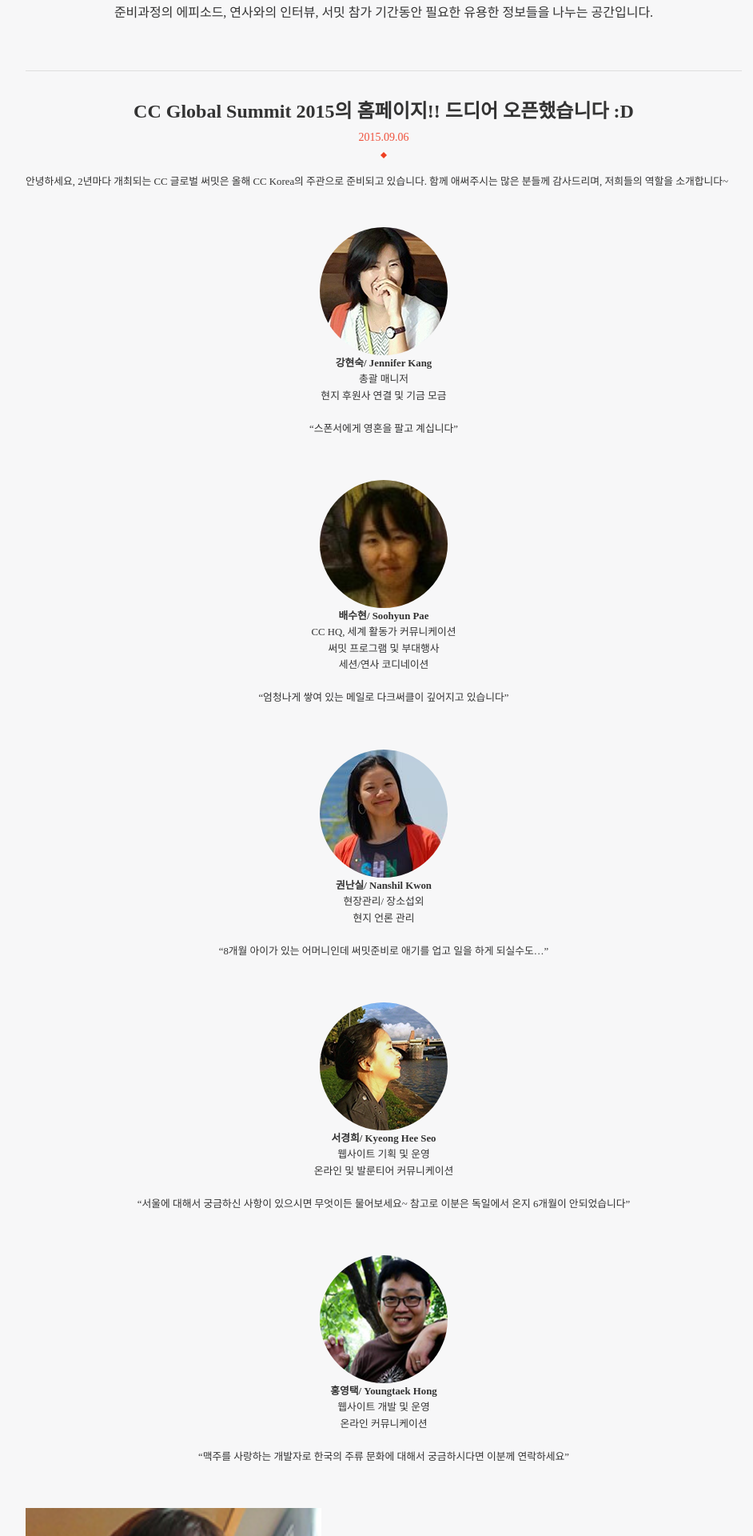
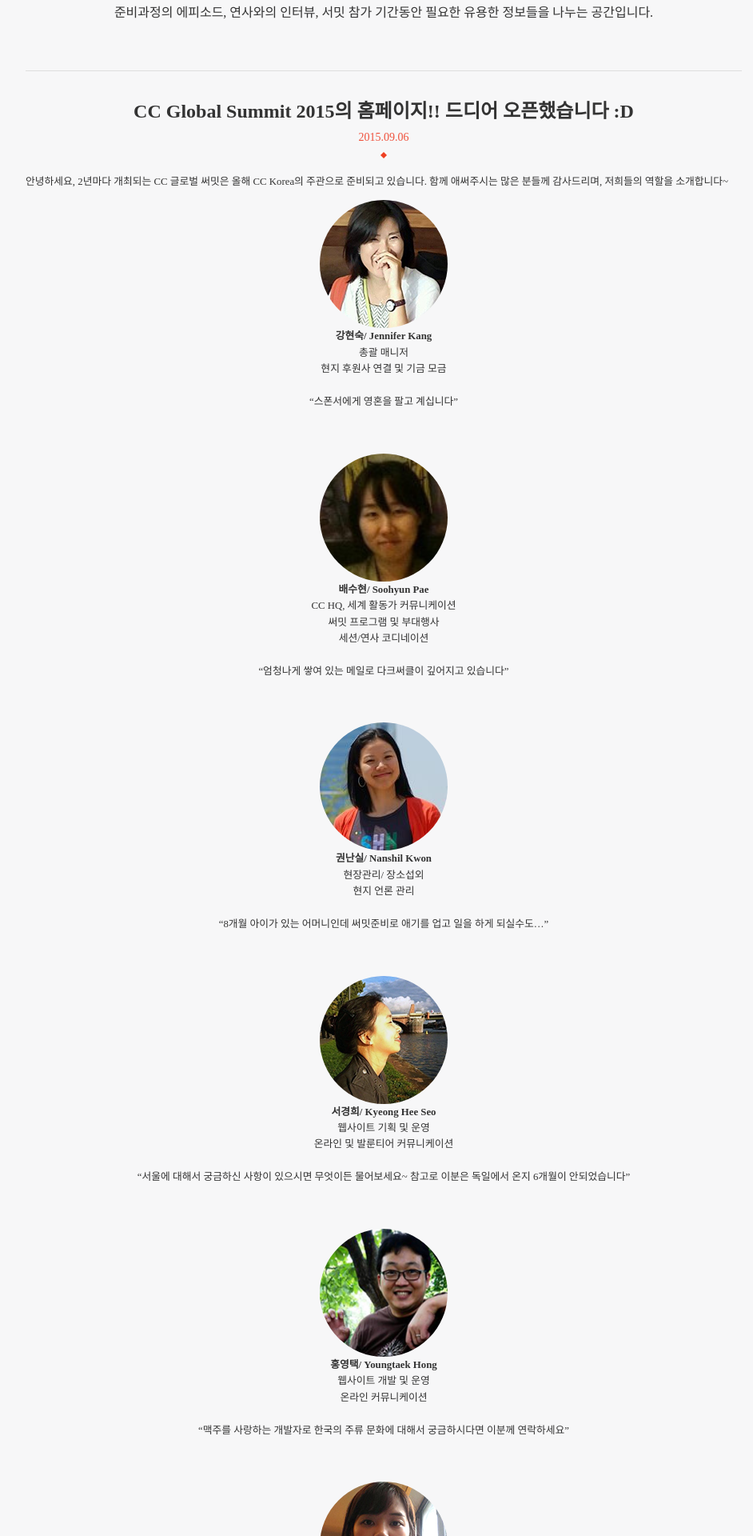
Before and after one commit to creativecommonskorea/2015-global-summit, a Jekyll site: the page built from _posts/2015-09-06-CC-Global-Summit-2015의-홈페이지-드디어-오픈했습니다!.markdown, in a window 1280 px wide. Shown: the part 315-2235 px from the top of the page at 80% size, without its empty margins (160-1102 px from the left). Built offline with Jekyll 4.4.1, drawn with Linux system fonts in a browser that asks for light colours; nearby versions of some CDN libraries.

Commit message:
main style

```diff
--- a/_posts/2015-09-06-CC-Global-Summit-2015의-홈페이지-드디어-오픈했습니다!.markdown
+++ b/_posts/2015-09-06-CC-Global-Summit-2015의-홈페이지-드디어-오픈했습니다!.markdown
@@ -7,39 +7,39 @@ thumbnail: "/images/news/news1_cck.jpg"
 ---
 
 안녕하세요, 2년마다 개최되는 CC 글로벌 써밋은 올해 CC Korea의 주관으로 준비되고 있습니다. 함께 애써주시는 많은 분들께 감사드리며, 저희들의 역할을 소개합니다~
+<br>
 
-<br>
 {:.person}
 ![Jennifer Kang](/images/people/1_02_Jennifer Kang.jpg)**강현숙/ Jennifer Kang**<br>
 총괄 매니저<br>
 현지 후원사 연결 및 기금 모금<br><br>
-"스폰서에게 영혼을 팔고 계십니다" <br><br>
-<br>
+"스폰서에게 영혼을 팔고 계십니다" <br><br><br>
+
 {:.person}
 ![Soohyun Pae](/images/people/1_01_s_soohyun pae.jpg)**배수현/ Soohyun Pae**<br>
 CC HQ, 세계 활동가 커뮤니케이션<br>
 써밋 프로그램 및 부대행사<br>
 세션/연사 코디네이션 <br><br>
-"엄청나게 쌓여 있는 메일로 다크써클이 깊어지고 있습니다" <br><br>
- <br>
+"엄청나게 쌓여 있는 메일로 다크써클이 깊어지고 있습니다" <br><br><br>
+
 {:.person}
 ![Nanshil Kwon](/images/people/1_03_Nanshil Kwon.jpg)**권난실/ Nanshil Kwon**<br>
 현장관리/ 장소섭외<br>
 현지 언론 관리 <br><br>
-"8개월 아이가 있는 어머니인데 써밋준비로 애기를 업고 일을 하게 되실수도..." <br><br>
-<br>
+"8개월 아이가 있는 어머니인데 써밋준비로 애기를 업고 일을 하게 되실수도..." <br><br><br>
+
 {:.person}
 ![Kyeong Hee Seo](/images/people/1_05_Kyeong Hee Seo.jpg)**서경희/ Kyeong Hee Seo**<br>
 웹사이트 기획 및 운영<br>
 온라인 및 발룬티어 커뮤니케이션 <br><br>
-"서울에 대해서 궁금하신 사항이 있으시면 무엇이든 물어보세요~  참고로 이분은 독일에서 온지 6개월이 안되었습니다" <br><br>
-<br>
+"서울에 대해서 궁금하신 사항이 있으시면 무엇이든 물어보세요~  참고로 이분은 독일에서 온지 6개월이 안되었습니다" <br><br><br>
+
 {:.person}
 ![Youngtaek Hong](/images/people/1_04_Youngtaek Hong.png)**홍영택/ Youngtaek Hong**<br>
 웹사이트 개발 및 운영<br>
 온라인 커뮤니케이션 <br><br>
-"맥주를 사랑하는 개발자로 한국의 주류 문화에 대해서 궁금하시다면 이분께 연락하세요"<br><br>
-<br>
+"맥주를 사랑하는 개발자로 한국의 주류 문화에 대해서 궁금하시다면 이분께 연락하세요"<br><br><br>
+
 {:.person}
 ![Hyunkyung Park](/images/people/1_06_Hyunkyung%20Park.jpg)**박현경/ Hyunkyung Park**<br>
 판촉물 디자인<br>
```
